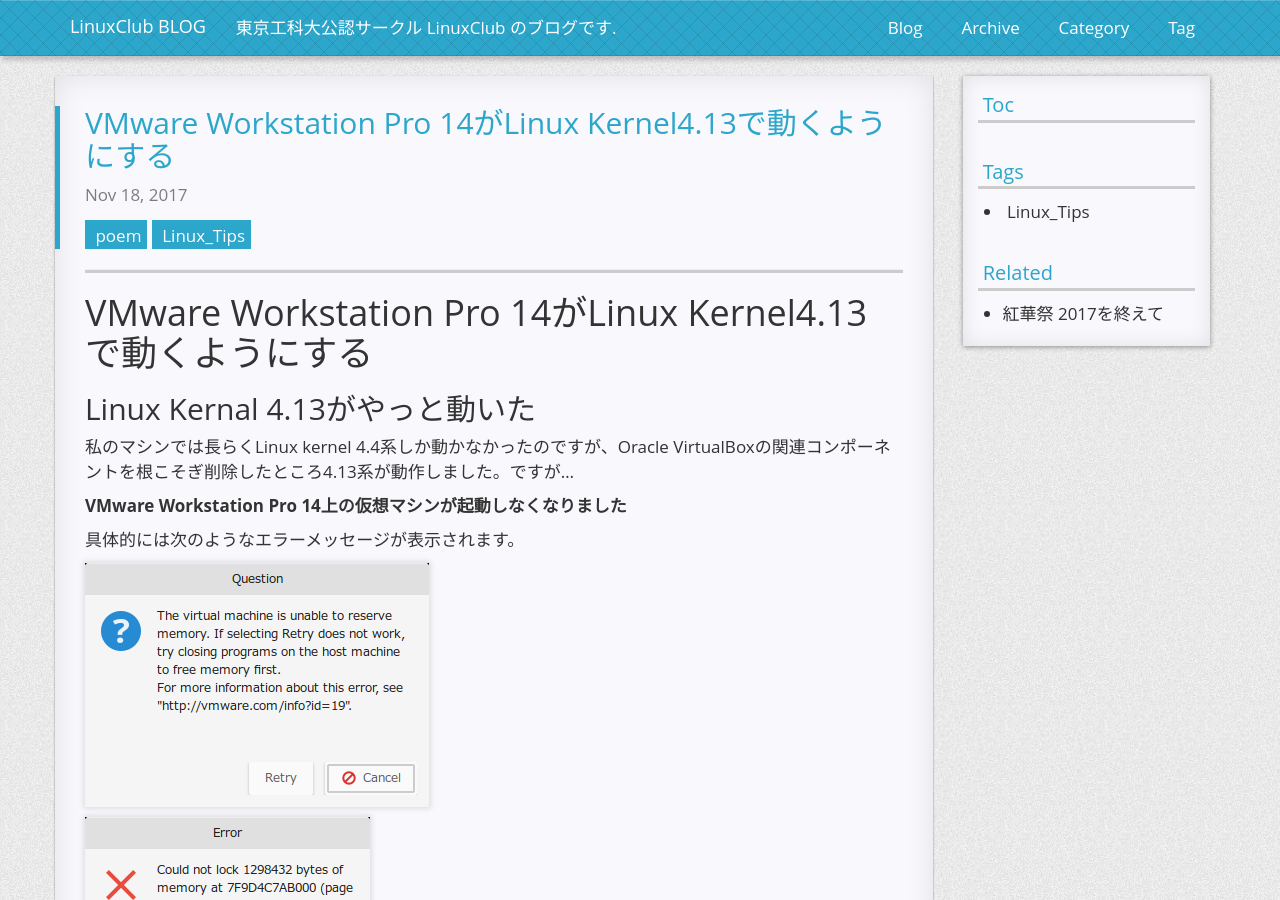
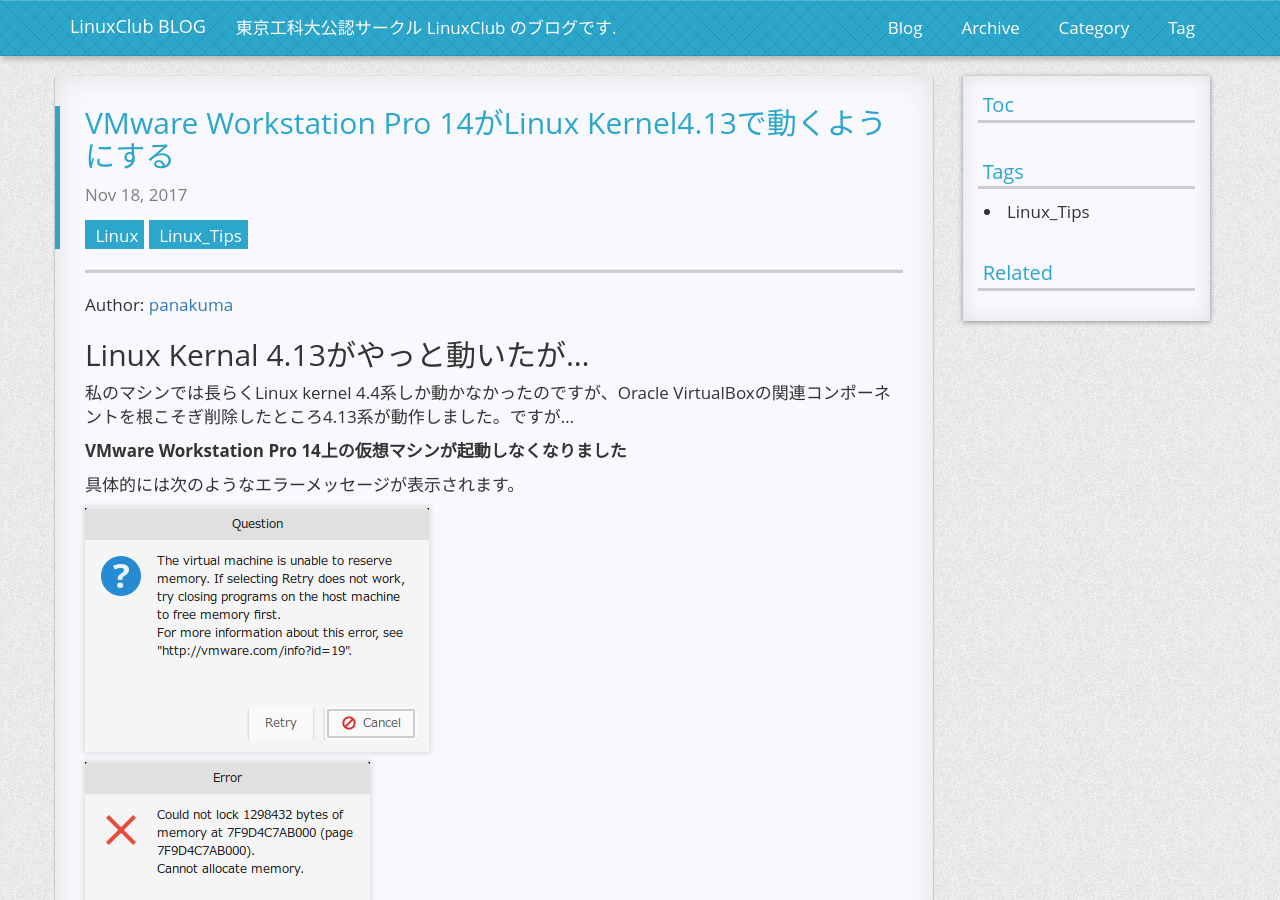
Before and after one commit to lc-tut/lc-tut.github.io, a Jekyll site: the page built from _posts/2017-11-18-vmware-on-kernal-413.md, in a window 1280 px wide and 900 px high. Built offline with Jekyll 4.4.1, drawn with Linux system fonts in a browser that asks for light colours; nearby versions of some CDN libraries; comment, search, counter and statistics services are not loaded; a style sheet for code colours, icons or effects is not loaded.

Commit message:
fix article

```diff
--- a/_posts/2017-11-18-vmware-on-kernal-413.md
+++ b/_posts/2017-11-18-vmware-on-kernal-413.md
@@ -1,13 +1,12 @@
 ---
 title: VMware Workstation Pro 14がLinux Kernel4.13で動くようにする
 tags: Linux_Tips
-categories: poem
+categories: Linux
 ---
 
 
-# VMware Workstation Pro 14がLinux Kernel4.13で動くようにする
-
-## Linux Kernal 4.13がやっと動いた
+Author: [panakuma](https://github.com/kumapana/)
+## Linux Kernal 4.13がやっと動いたが...
 私のマシンでは長らくLinux kernel 4.4系しか動かなかったのですが、Oracle VirtualBoxの関連コンポーネントを根こそぎ削除したところ4.13系が動作しました。ですが...
 
 **VMware Workstation Pro 14上の仮想マシンが起動しなくなりました**
```
Also changed, not shown: 7 other files.
